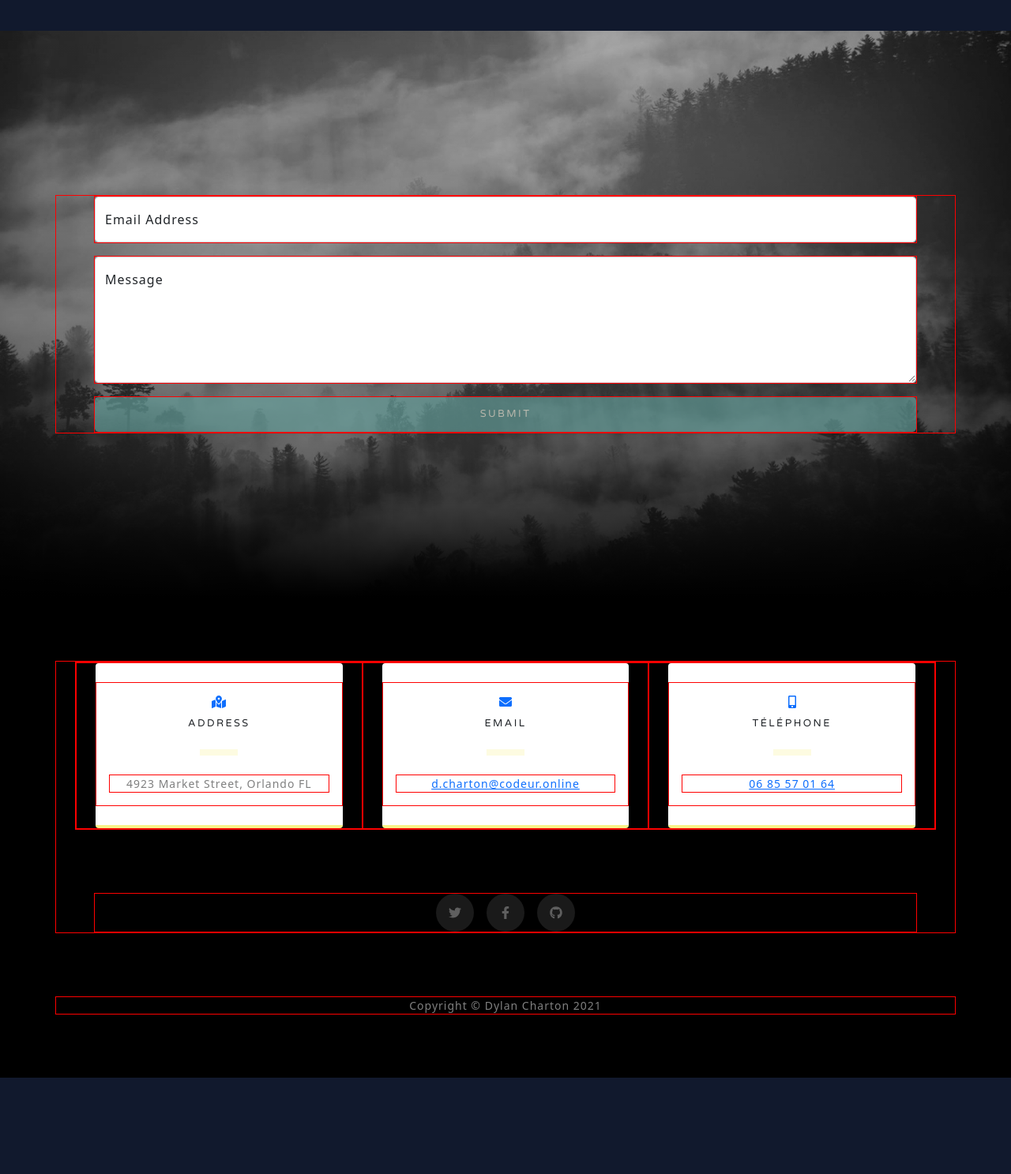
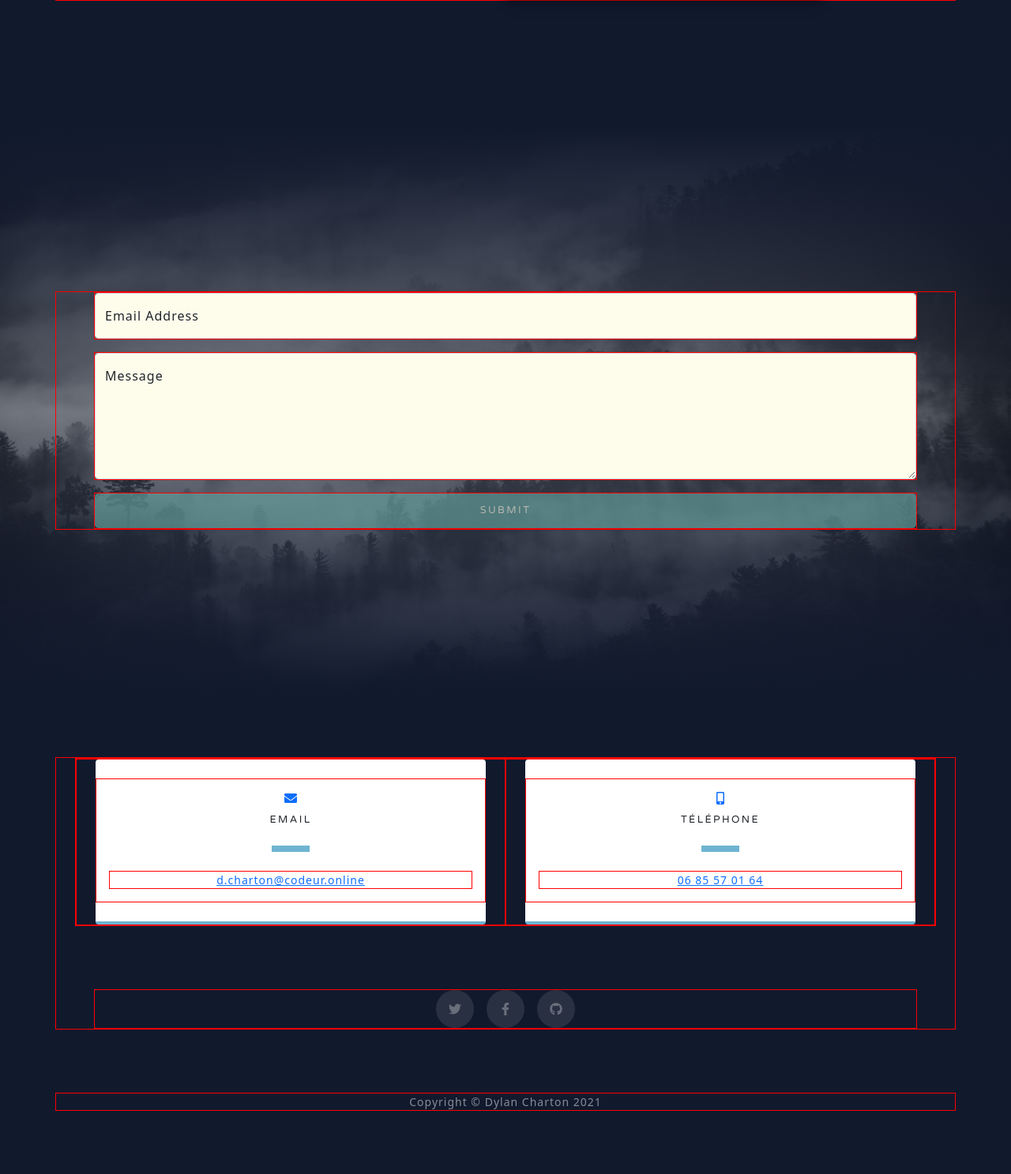
Before and after one commit to DylanCharton/Portfolio, a PHP site: page / in a window 1280 px wide. Shown: the part 3896-5383 px from the top of the page at 79% size. Before the commit the page ends 5261 px from the top, so only its background shows below. Run offline with PHP 8.4, Linux system fonts and the light colour scheme; some libraries are stand-ins or nearby versions.

Commit message:
Début du JS

```diff
--- a/css/styles.css
+++ b/css/styles.css
@@ -166,8 +175,16 @@ h2{
   z-index:0;
 
 }
+.hobbies-icons{
+  width: 4.5rem;
+}
 
-
+.contact-section{
+  background-color: #11192d;
+}
+footer{
+  background-color: #11192d;
+}
 .projects-section {
   padding: 10rem 0;
   background-color: #11192d;
@@ -177,7 +194,7 @@ h2{
 }
 .signup-section {
   padding: 10rem 0;
-  background: linear-gradient(to bottom, rgba(0, 0, 0, 0.1) 0%, rgba(0, 0, 0, 0.5) 75%, #000 100%), url("../assets/img/bg-signup.jpg");
+  background: linear-gradient(to bottom, #11192d, #11192d6e, #11192d 100%), url("../assets/img/bg-signup.jpg");
   background-position: center;
   background-repeat: no-repeat;
   background-attachment: scroll;
@@ -199,7 +216,7 @@ h2{
 }
 .contact-section .card {
   border: 0;
-  border-bottom: 0.25rem solid #f9f28a;
+  border-bottom: 0.25rem solid #6eb4d1;
 }
 .contact-section .card h4, .contact-section .card .h4 {
   font-size: 0.8rem;
@@ -208,9 +225,11 @@ h2{
   letter-spacing: 0.15rem;
 }
 .contact-section .card hr {
-  border-color: #f9f28a;
+  border-color: #6eb4d1;
+  color:#6eb4d1;
   border-width: 0.25rem;
   width: 3rem;
+  opacity: 1;
 }
 .contact-section .social {
   margin-top: 5rem;
@@ -319,6 +339,15 @@ h2{
   color:#11192d;
 }
 .project-frame{
+  background-color: #fefdec;
+}
+.project-title{
+  color: #fefdec;
+  font-family:'josefin_sansthin';
+  font-weight: 1000;
+  font-size: 3rem;
+}
+.form-control{
   background-color: #fefdec;
 }
 .navbar-collapse{
--- a/index.html
+++ b/index.html
@@ -1,5 +1,5 @@
 <!DOCTYPE html>
-<html lang="en">
+<html lang="fr" class="sr">
     <head>
         <meta charset="utf-8" />
         <meta name="viewport" content="width=device-width, initial-scale=1, shrink-to-fit=no" />
@@ -16,6 +16,7 @@
         <!-- Core theme CSS (includes Bootstrap)-->
         <link href="https://cdn.jsdelivr.net/npm/bootstrap@5.1.1/dist/css/bootstrap.min.css" rel="stylesheet" integrity="sha384-F3w7mX95PdgyTmZZMECAngseQB83DfGTowi0iMjiWaeVhAn4FJkqJByhZMI3AhiU" crossorigin="anonymous">
         <link href="css/styles.css" rel="stylesheet" />
+        <script src="https://unpkg.com/scrollreveal@4.0.0/dist/scrollreveal.min.js"></script>
     </head>
     <body id="page-top">
         <!-- Navigation-->
@@ -44,7 +45,7 @@
     <!-- Masthead-->
     <header class="masthead">
         <div class="polygon d-flex align-items-center justify-content-center">
-            <div class="text-start">
+            <div class="text-start load-hidden">
                 <h1 class="mx-auto my-0 text-uppercase">
                     <span class="letter">D</span>
                     <span class="letter">Y</span>
@@ -60,12 +61,12 @@
                     <span class="letter">O</span>
                     <span class="letter">N</span>
                 </h1>
-                <h2 class="mx-auto mt-2 mb-5">Développeur Web et Web Mobile en formation à l'Access Code School de
+                <h2 class="mx-auto mt-2 mb-5" id="what-i-am">Développeur Web et Web Mobile en formation à l'Access Code School de
                     Lons-le-Saunier</h2>
-                <p class="text-white-50">En recherche d'un stage du 10/01/2022 au 04/03/2022</p>
+                <p class="text-white-50" id="seeking">En recherche d'un stage du 10/01/2022 au 04/03/2022</p>
             </div>
         </div>
-        <img src="assets/img/photo.png" alt="Photo" id="my-photo">
+        <img src="assets/img/photo.png" alt="Photo" id="my-photo" class="load-hidden">
 
     </header>
     <!-- About-->
@@ -74,18 +75,19 @@
         <div class="container-fluid px-4 px-lg-5">
             <div class="row gx-4 gx-lg-5 align-items-end">
                 <div class="col-lg-4 about-content" >
-                    <img src="assets/img/about.png" alt="Je travaille sur mon Macbook Pro" class="img-fluid">
+                    <!-- <img src="assets/img/about.png" alt="Je travaille sur mon Macbook Pro" class="img-fluid"> -->
+                    <div class="about-img"></div>
                 </div>
                 <div class="col-lg-8 about-content w-50" >
 
                     <h2 class="text-white mb-5 text-end" id="about-title">Qui suis-je ?</h2>
-                    <p class="text-white-50">
+                    <p class="text-white-50 about-first">
                         Après quelques expériences en management de la grande distribution qui m'ont appris la rigueur,
                         l'organisation et le sens de la communication, j'ai entrepris un virage me menant vers les
                         métiers de l'informatique. Le jeu vidéo est le pilier de ce qui m'a fait m'intéresser par la
                         suite au développement des nouvelles technologies et à la culture d'Internet.
                     </p>
-                    <p class="text-white-50">Aujourd'hui, en formation à l'Access Code School de Lons-le-Saunier,
+                    <p class="text-white-50 about-second">Aujourd'hui, en formation à l'Access Code School de Lons-le-Saunier,
                         j'entreprends de devenir développeur Full-Stack car j'aime énormément la polyvalence. Ma
                         curiosité me pousse chaque jour à m'améliorer, les projets suivants en sont les témoins les plus
                         fidèles.</p>
@@ -123,7 +125,7 @@
             </div>
             <div class="col-4">
                 <h4 class="skill-sub text-center">Soft-skills</h4>
-                <div class="row justify-content-center">
+                <div class="row justify-content-end">
                     <div class="soft-skills">Curiosité</div>
                     <div class="soft-skills">Organisation</div>
                     <div class="soft-skills">Persévérance</div>
@@ -132,19 +134,23 @@
                     <div class="soft-skills">Management d'équipe</div>
                 </div>
                 <h4 class="skill-sub text-center py-4">Langues</h4>
-                <div class="soft-skills">Français - Natif</div>
-                <div class="soft-skills">Anglais - Bilingue</div>
+                <div class="row justify-content-center">
+                    <div class="soft-skills">Français - Natif</div>
+                    <div class="soft-skills">Anglais - Bilingue</div>
+                </div>
             </div>
         </div>
 
     </section>
-    <div id="typewriter" class="text-center align-items-center">
-        <a href="" class="typewrite" data-period="2000" data-type='[ "le développement web.", "les jeux vidéo.", "la cuisine.", "l&apos;astronomie." ]'>
-                    <span class="wrap"></span>
-                </a>
+    <div id="typewriter" class="row text-center justify-content-evenly align-items-center">
+        <img src="assets/img/planet.svg" alt="Planète" class="img-fluid hobbies-icons">
+        <img src="assets/img/game-controller.svg" alt="Manette" class="img-fluid hobbies-icons">
+        <img src="assets/img/book.svg" alt="Livre" class="img-fluid hobbies-icons">
+        <img src="assets/img/fouet.svg" alt="Fouet" class="img-fluid hobbies-icons">
     </div>
     <!-- Projects-->
     <section class="projects-section" id="projects">
+        <div class="project-title mb-5 text-center">Mes projets</div>
         <div class="container px-4 px-lg-5">
             <!-- Project One Row-->
             <div class="row gx-0 mb-5 mb-lg-0 justify-content-center">
@@ -240,30 +246,20 @@
         </div>
     </section>
     <!-- Contact-->
-    <section class="contact-section bg-black">
+    <section class="contact-section">
         <div class="container px-4 px-lg-5">
             <div class="row gx-4 gx-lg-5">
-                <div class="col-md-4 mb-3 mb-md-0">
+                <div class="col-md-6 mb-3 mb-md-0">
                     <div class="card py-4 h-100">
                         <div class="card-body text-center">
-                            <i class="fas fa-map-marked-alt text-primary mb-2"></i>
-                            <h4 class="text-uppercase m-0">Address</h4>
-                            <hr class="my-4 mx-auto" />
-                            <div class="small text-black-50">4923 Market Street, Orlando FL</div>
-                        </div>
-                    </div>
-                </div>
-                <div class="col-md-4 mb-3 mb-md-0">
-                    <div class="card py-4 h-100">
-                        <div class="card-body text-center">
-                            <i class="fas fa-envelope text-primary mb-2"></i>
+                            <i class="fas fa-envelope text-primary mb-2" ></i>
                             <h4 class="text-uppercase m-0">Email</h4>
                             <hr class="my-4 mx-auto" />
                             <div class="small text-black-50"><a href="mailto:d.charton@codeur.online">d.charton@codeur.online</a></div>
                         </div>
                     </div>
                 </div>
-                <div class="col-md-4 mb-3 mb-md-0">
+                <div class="col-md-6 mb-3 mb-md-0">
                     <div class="card py-4 h-100">
                         <div class="card-body text-center">
                             <i class="fas fa-mobile-alt text-primary mb-2"></i>
@@ -282,7 +278,7 @@
         </div>
     </section>
     <!-- Footer-->
-    <footer class="footer bg-black small text-center text-white-50">
+    <footer class="footer small text-center text-white-50">
         <div class="container px-4 px-lg-5">Copyright &copy; Dylan Charton 2021</div>
     </footer>
     <!-- Bootstrap core JS-->
```
Also changed, not shown: other parts of css/styles.css (+22 -8 lines), js/scripts.js (+10 -58 lines), assets/img/book.svg (added), assets/img/fouet.svg (added), assets/img/game-controller.svg (added), assets/img/planet.svg (added), assets/img/vuejsyellow.svg.
